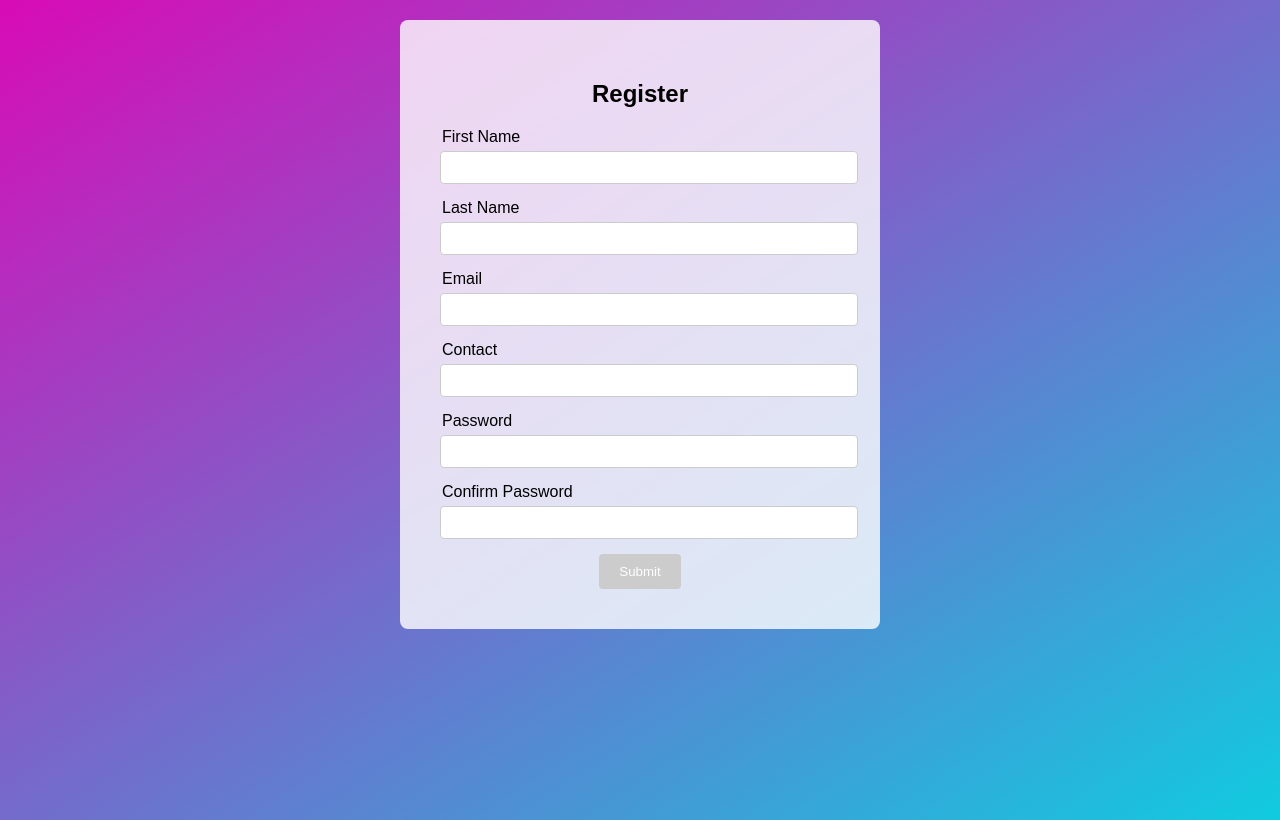
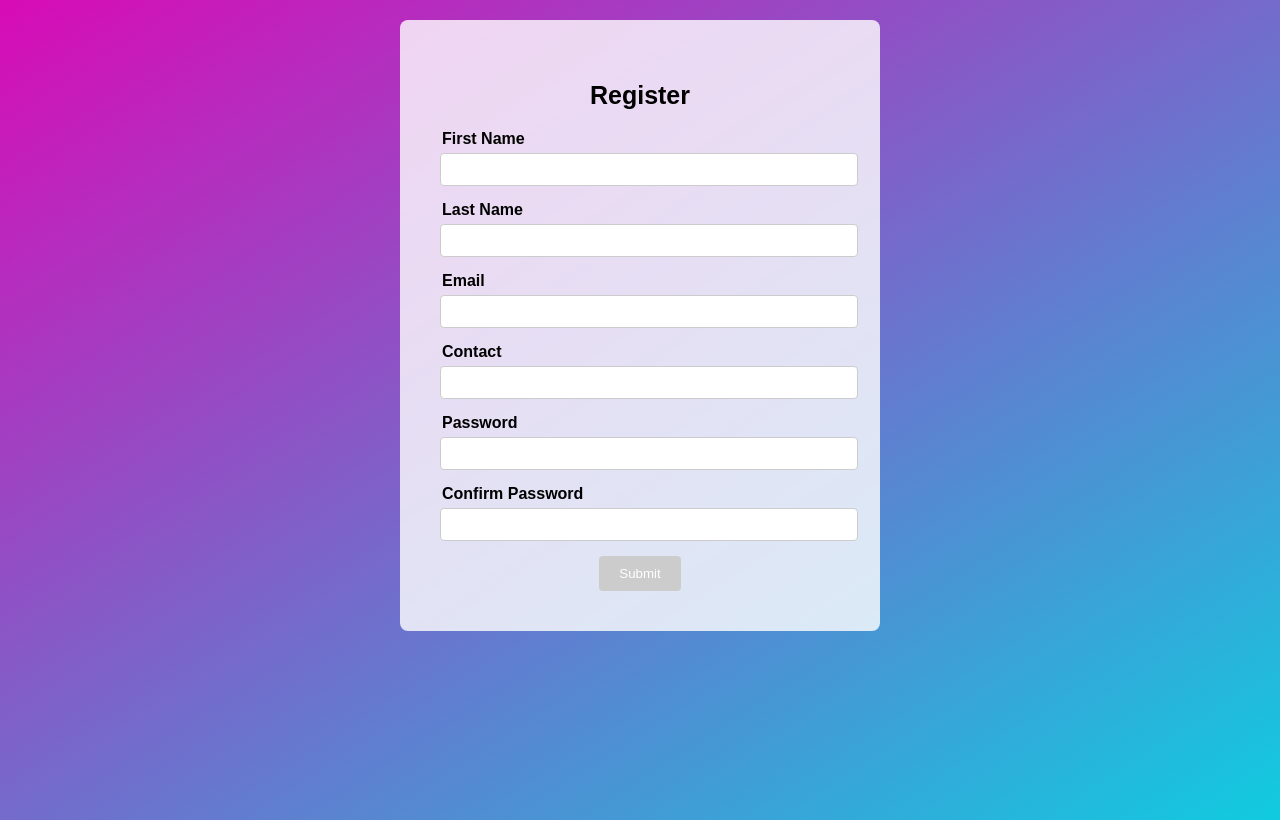
Before and after one commit to MaimoonHossain/react-registration-form, a React (Create React App) app: page / in a window 1280 px wide. Built offline with nearby package versions, Linux system fonts and the light colour scheme.

Commit message:
Update RegistrationForm.css

```diff
--- a/src/components/RegistrationForm.css
+++ b/src/components/RegistrationForm.css
@@ -20,6 +20,7 @@ body {
 
 .registration-form-container h2 {
   margin-bottom: 20px;
+  font-size: 25px;
 }
 
 .form-group {
@@ -31,7 +32,7 @@ body {
   margin-bottom: 5px;
   text-align: left;
   padding-left: 2px;
-  font-weight: 500;
+  font-weight: 600;
 }
 
 .form-group input {
```
